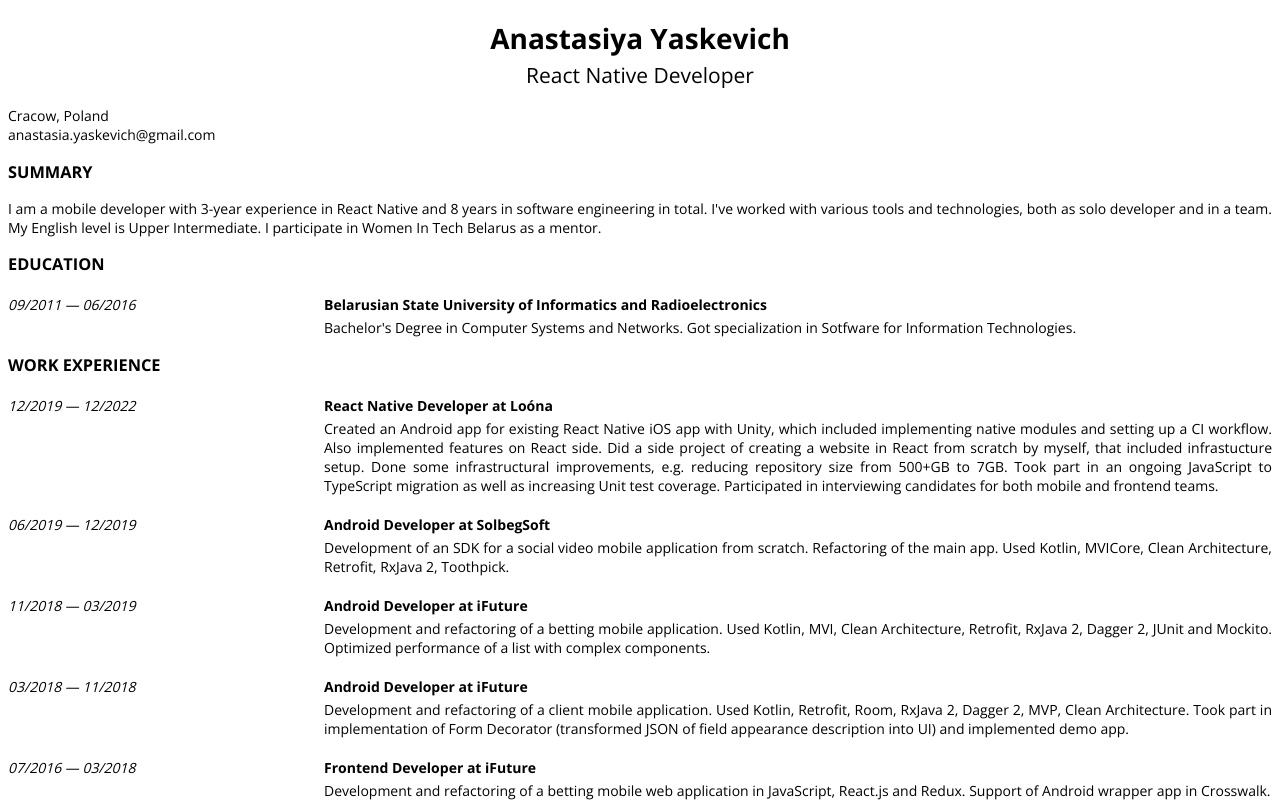
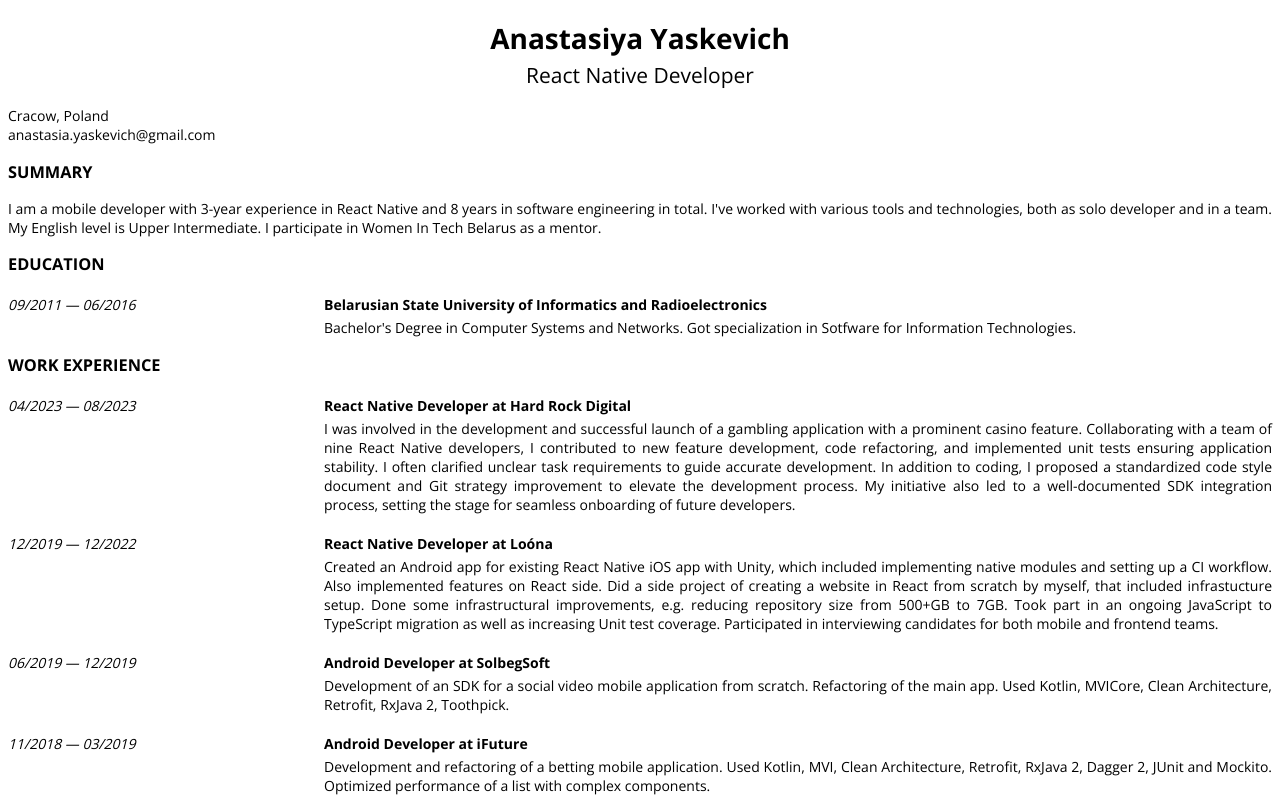
Before and after one commit to ayaskevich/cv, a plain HTML site: page index.html in a window 1280 px wide. Shown: the top 803 px of the page. Drawn offline with nearby package versions, Linux system fonts and the light colour scheme.

Commit message:
Update index.html

```diff
--- a/index.html
+++ b/index.html
@@ -37,6 +37,21 @@
         </div>
     </div>
     <h3>WORK EXPERIENCE</h3>
+    <div class="section">
+        <div class="date">04/2023 — 08/2023</div>
+        <div class="content-box">
+            <div class="subtitle">React Native Developer at Hard Rock Digital</div>
+            <div class="content">
+                I was involved in the development and successful launch of a gambling application with a prominent
+                casino feature. Collaborating with a team of nine React Native developers, I contributed to new
+                feature development, code refactoring, and implemented unit tests ensuring application stability.
+                I often clarified unclear task requirements to guide accurate development. In addition to coding,
+                I proposed a standardized code style document and Git strategy improvement to elevate the development
+                process. My initiative also led to a well-documented SDK integration process, setting the stage
+                for seamless onboarding of future developers.
+            </div>
+        </div>
+    </div>
     <div class="section">
         <div class="date">12/2019 — 12/2022</div>
         <div class="content-box">
```
